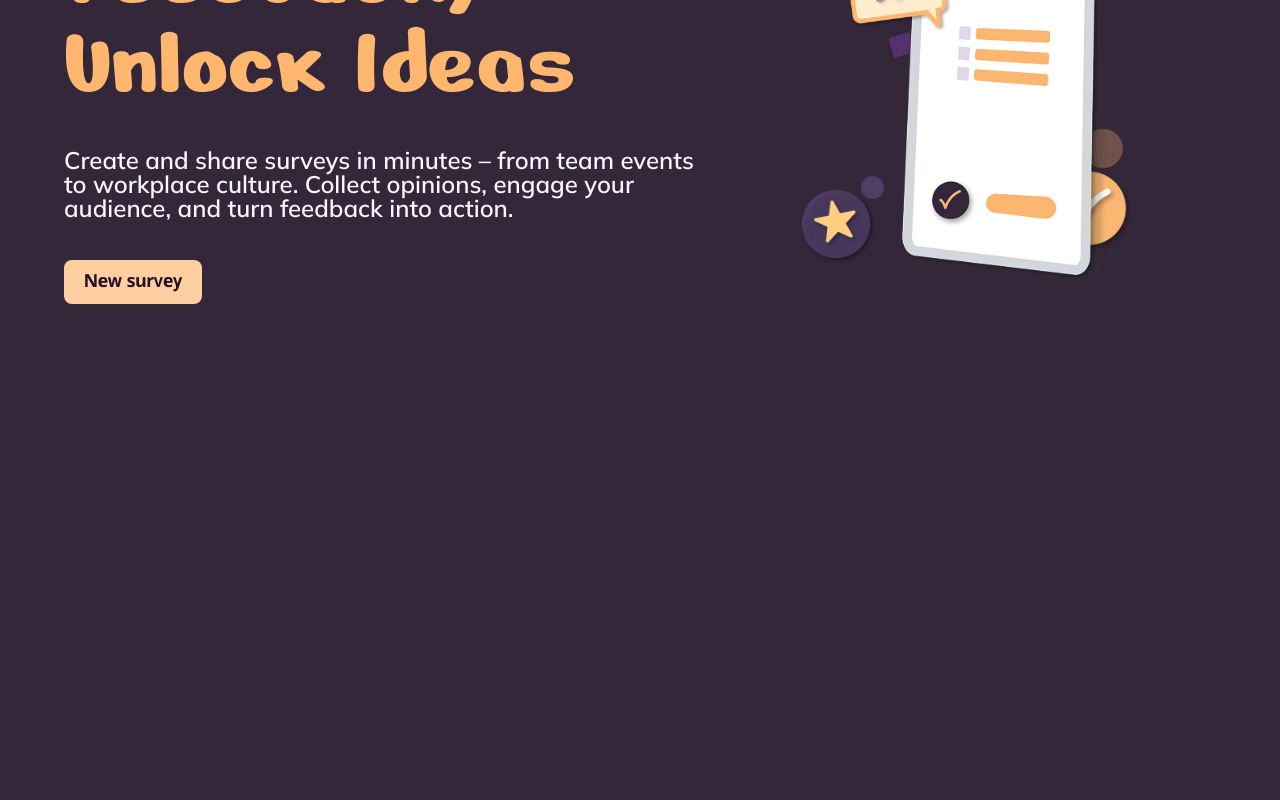
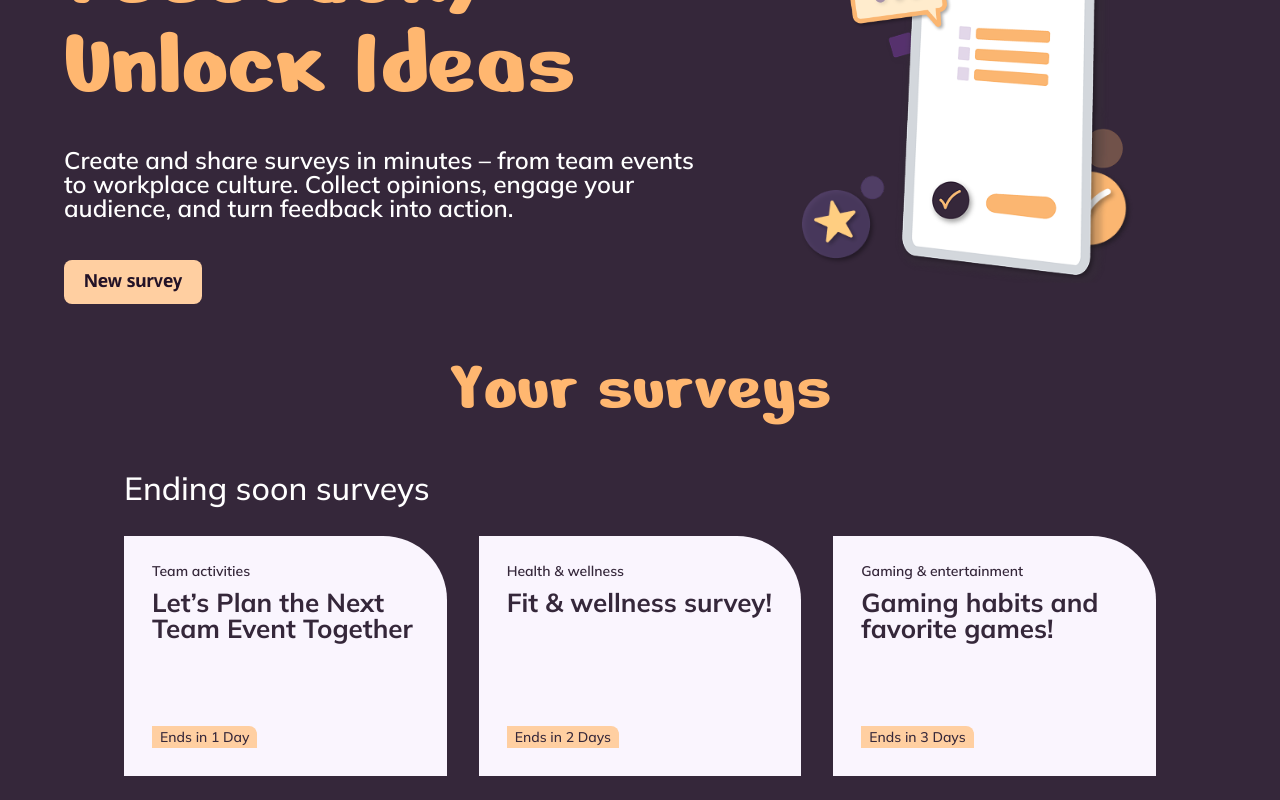
Before and after one commit to IgorBoger/Poll-App, an Angular app: page / in a window 1280 px wide. Shown: the part 285-1085 px from the top of the page. Before the commit the page ends 800 px from the top, so only its background shows below. Built offline with nearby package versions, Linux system fonts and the light colour scheme.

Commit message:
feat: add survey highlights layout

```diff
--- a/src/app/pages/home/home.html
+++ b/src/app/pages/home/home.html
@@ -1,4 +1,5 @@
 <main-header></main-header>
 <main>
   <main-hero></main-hero>
+  <main-survey-overview></main-survey-overview>
 </main>
--- a/src/app/pages/home/home.ts
+++ b/src/app/pages/home/home.ts
@@ -1,9 +1,10 @@
 import { Component } from '@angular/core';
 import { Header } from '../../shared/components/header/header';
 import { Hero } from './hero/hero';
+import { SurveyOverview } from './survey-overview/survey-overview';
 
 @Component({
-  imports: [Header, Hero],
+  imports: [Header, Hero, SurveyOverview],
   selector: 'main-home',
   styleUrl: './home.scss',
   templateUrl: './home.html',
--- /dev/null
+++ b/src/app/pages/home/survey-overview/survey-overview.html
@@ -0,0 +1,25 @@
+<section class="survey-overview" aria-labelledby="survey-overview-title">
+  <h2 class="survey-overview__title" id="survey-overview-title">Your surveys</h2>
+
+  <section class="survey-overview__highlights" aria-labelledby="ending-soon-title">
+    <h3 class="survey-overview__subtitle" id="ending-soon-title">Ending soon surveys</h3>
+
+    <ul class="survey-overview__cards">
+      <li class="survey-overview__card">
+        <p class="survey-overview__category">Team activities</p>
+        <h4 class="survey-overview__card-title">Let’s Plan the Next Team Event Together</h4>
+        <p class="survey-overview__deadline">Ends in 1 Day</p>
+      </li>
+      <li class="survey-overview__card">
+        <p class="survey-overview__category">Health &amp; wellness</p>
+        <h4 class="survey-overview__card-title">Fit &amp; wellness survey!</h4>
+        <p class="survey-overview__deadline">Ends in 2 Days</p>
+      </li>
+      <li class="survey-overview__card">
+        <p class="survey-overview__category">Gaming &amp; entertainment</p>
+        <h4 class="survey-overview__card-title">Gaming habits and favorite games!</h4>
+        <p class="survey-overview__deadline">Ends in 3 Days</p>
+      </li>
+    </ul>
+  </section>
+</section>
--- /dev/null
+++ b/src/app/pages/home/survey-overview/survey-overview.scss
@@ -0,0 +1,87 @@
+:host {
+  display: block;
+  padding: 0 60px;
+}
+
+.survey-overview {
+  &__title {
+    margin: 0 0 48px;
+    color: var(--color-accent-strong);
+    font-family: var(--font-heading);
+    font-size: 72px;
+    line-height: 1;
+    text-align: center;
+  }
+
+  &__subtitle {
+    margin: 0 0 32px;
+    font-size: 32px;
+    font-weight: 500;
+    line-height: 1;
+  }
+
+  &__cards {
+    display: grid;
+    grid-template-columns: repeat(3, minmax(0, 1fr));
+    gap: 32px;
+    margin: 0;
+    padding: 0;
+    list-style: none;
+  }
+
+  &__card {
+    display: flex;
+    flex-direction: column;
+    align-items: flex-start;
+    gap: 12px;
+    min-height: 240px;
+    padding: 28px;
+    border-top-right-radius: 64px;
+    background-color: var(--color-highlight-card-background);
+    color: var(--color-highlight-card-text);
+    transition: background-color 250ms ease;
+
+    &:hover {
+      cursor: pointer;
+      background-color: var(--color-highlight-card-hover);
+    }
+  }
+
+  &__category,
+  &__card-title,
+  &__deadline {
+    margin: 0;
+    line-height: 1;
+  }
+
+  &__category {
+    font-size: 14px;
+    font-weight: 600;
+  }
+
+  &__card-title {
+    font-size: 26px;
+    font-weight: 700;
+  }
+
+  &__deadline {
+    margin-top: auto;
+    padding: 4px 8px;
+    border-top-right-radius: 8px;
+    background-color: var(--color-accent);
+    font-size: 14px;
+    font-weight: 500;
+  }
+}
+
+@media (max-width: 900px) {
+  .survey-overview__cards {
+    grid-template-columns: 1fr;
+  }
+}
+
+@media (prefers-reduced-motion: reduce) {
+  .survey-overview__card {
+    transition: none;
+  }
+}
--- a/src/styles.scss
+++ b/src/styles.scss
@@ -30,7 +30,10 @@
   --color-background: rgba(53, 39, 58, 1);
   --color-surface: rgba(217, 217, 217, 0.08);
   --color-accent: rgba(255, 207, 161, 1);
-  --color-text: rgba(250, 245, 254, 1);
+  --color-text: rgba(255, 255, 255, 1);
+  --color-highlight-card-background: rgba(250, 245, 254, 1);
+  --color-highlight-card-hover: rgba(244, 233, 251, 1);
+  --color-highlight-card-text: var(--color-background);
   --color-accent-soft: rgba(254, 233, 212, 1);
   --color-accent-strong: rgba(255, 183, 112, 1);
   --color-text-dark: rgba(34, 18, 39, 1);
```
Also changed, not shown: src/app/pages/home/survey-overview/survey-overview.ts (added, +9 -0 lines).
